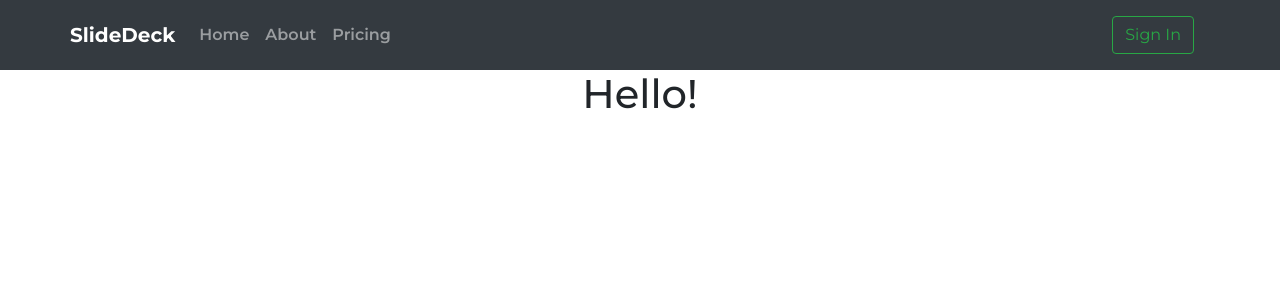
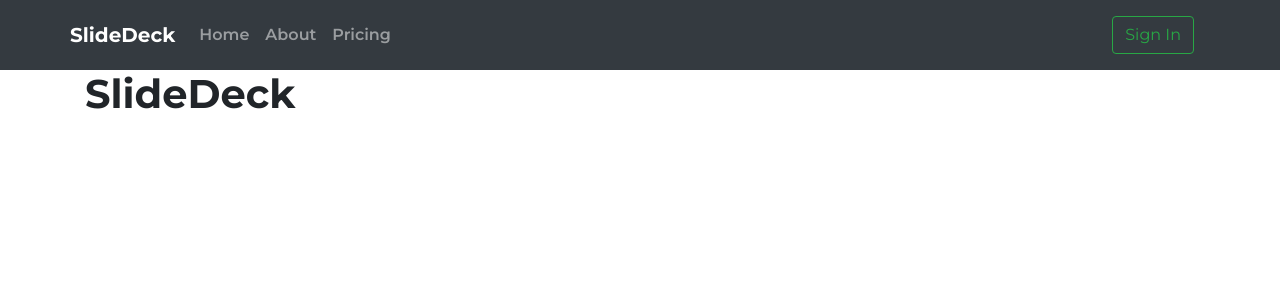
Before and after one commit to Nova-Learning/NovaDeck, a Next.js app: page / in a window 1280 px wide. Shown: the top 300 px of the page. Built offline with nearby package versions, Linux system fonts and the light colour scheme; no server answers.

Commit message:
Added MPL2.0 License

```diff
--- a/pages/about.js
+++ b/pages/about.js
@@ -3,7 +3,7 @@ import Header from '../components/header'
 const About = () => (
   <>
     <Header />
-    <h1>About page</h1>
+    <h1>About Page</h1>
   </>
 )
 
--- a/pages/index.js
+++ b/pages/index.js
@@ -3,18 +3,31 @@ import { Container, Row, Col } from 'react-bootstrap'
 
 const Home = () => (
   <>
-    <style jsx>{`
+    <style global jsx>{`
       @import url('https://fonts.googleapis.com/css2?family=Montserrat:ital,wght@0,100;0,200;0,300;0,400;0,500;0,600;0,700;0,800;0,900;1,100;1,200;1,300;1,400;1,500;1,600;1,700;1,800;1,900&display=swap');
 
       html, body {
           font-family: 'Montserrat', sans-serif;
       }
+
+      .head {
+        display: 'flex';
+        justify-content: 'center';
+        align-items: 'center', backgroundColor: '#23272a';
+        color: 'white';
+        font-family: 'Montserrat', sans-serif;
+        height: 100%
+      }
+
+      .head h1 {
+        font-weight: 700
+      }
     `}
     </style>
     <Header />
-    <Container style={{ display: 'flex', justifyContent: 'center', alignItems: 'center' }}>
+    <Container className="head">
       <div>
-        <h1>Hello!</h1>
+        <h1>SlideDeck</h1>
       </div>
     </Container>
   </>
--- a/public/css/styles.css
+++ b/public/css/styles.css
@@ -3,3 +3,17 @@
 html, body {
     font-family: 'Montserrat', sans-serif;
 }
+
+.head {
+  display: 'flex';
+  justify-content: 'center';
+  align-items: 'center';
+  background-color: '#23272a';
+  color: 'white';
+  font-family: 'Montserrat', sans-serif;
+  height: 100%
+}
+
+.head h1 {
+  font-weight: 700
+}
```
Also changed, not shown: 2 other files (tests, documents, lock files or other folders).
